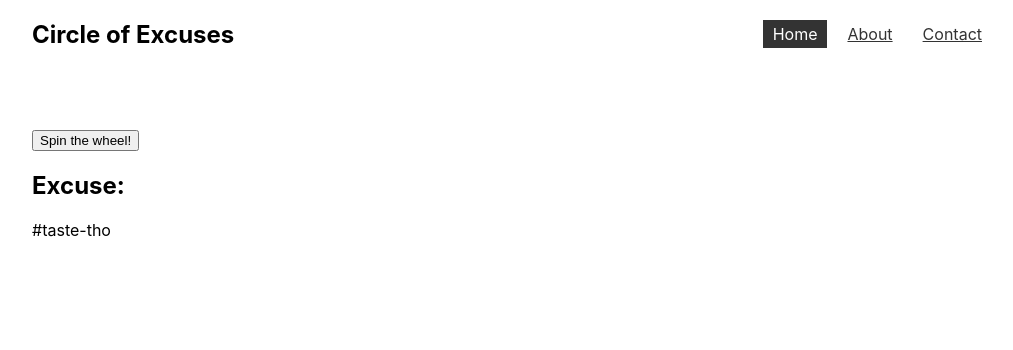
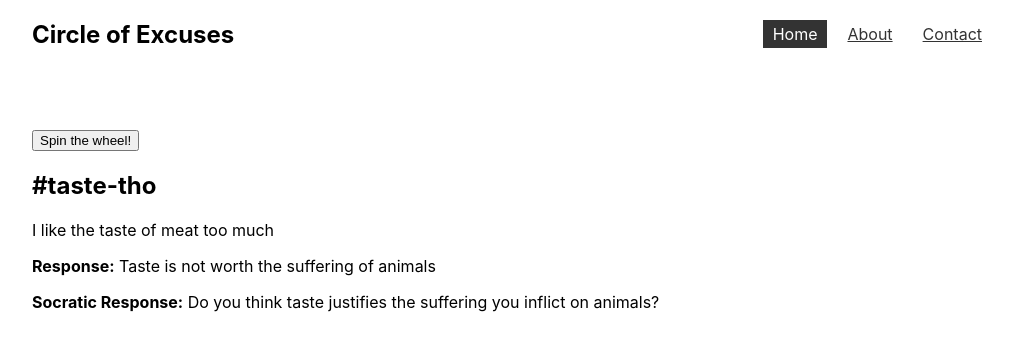
Before and after one commit to giorgiovh/circle-of-excuses, a React (Create React App) app: page / in a window 1280 px wide. Both pictures are taken after a click on the button "Spin the wheel!". Shown: the top 350 px of the page, without its empty margins (128-1141 px from the left). Built offline with nearby package versions, Linux system fonts and the light colour scheme; data requests are answered from the project's data file.

Commit message:
creates Excuse component

```diff
--- a/data/db.json
+++ b/data/db.json
@@ -5,118 +5,119 @@
       "name": "#protein-tho",
       "description": "We need to eat meat to get protein",
       "response": "You can get your protein from plants",
-      "socratic-response": "Do you think we can get protein from other sources besides animals? What are some of those sources? Since we have the option to get protein from a source that does not cause suffering and another source that causes sufferin, which option do you think we should choose?"
+      "socraticResponse": "Do you think we can get protein from other sources besides animals? What are some of those sources? Since we have the option to get protein from a source that does not cause suffering and another source that causes sufferin, which option do you think we should choose?"
     },
     {
       "id": 2,
       "name": "#lions-tho",
       "description": "Lions eat gazelles",
       "response": "Lions eat other animals for survival. We don't do it for survival",
-      "socratic-response": "Do you think lions need to eat other animals to survive? Do you think we need to eat animals to survive? Do you think we can live healthy lives without eating animals? If we don't need to eat animals to live a healthy life, why do you think we eat them? Do you think pleasure, tradition, and convenience are justify the suffering we inflict on animals? Why do you only copy that one behavior lions do? Lionesses sometimes eat their cubs when they're ill, lions kill other's cubs when they take over territory, and smell each other's ass."
+      "socraticResponse": "Do you think lions need to eat other animals to survive? Do you think we need to eat animals to survive? Do you think we can live healthy lives without eating animals? If we don't need to eat animals to live a healthy life, why do you think we eat them? Do you think pleasure, tradition, and convenience are justify the suffering we inflict on animals? Why do you only copy that one behavior lions do? Lionesses sometimes eat their cubs when they're ill, lions kill other's cubs when they take over territory, and smell each other's ass."
     },
     {
       "id": 3,
       "name": "#taste-tho",
       "description": "I like the taste of meat too much",
       "response": "Taste is not worth the suffering of animals",
-      "socratic-response": "Do you think taste justifies the suffering you inflict on animals?"
+      "socraticResponse": "Do you think taste justifies the suffering you inflict on animals?"
     },
     {
       "id": 4,
       "name": "#nature-tho",
       "description": "It's natural to eat meat",
       "response": "Appeal to nature. Just because something is natural does not mean it's moral",
-      "socratic-response": "Do you think we should base our morality on nature?"
+      "socraticResponse": "Do you think we should base our morality on nature?"
     },
     {
       "id": 5,
       "name": "#culture-tho",
       "description": "It's part of my culture",
       "response": "Just because something is part of your culture does not mean it's moral",
-      "socratic-response": "Do you think culture justifies the suffering you inflict on animals?"
+      "socraticResponse": "Do you think culture justifies the suffering you inflict on animals?"
     },
     {
       "id": 6,
       "name": "#health-tho",
       "description": "I need meat to be healthy",
       "response": "A study done by the American Dietetic Association concluded that the most healthy diet is a plant based diet. You can get all the nutrients you need from plants. A study done by the Harvard School of Public Health found that a plant based diet is associated with a 34% lower risk of death from heart disease, a 50% lower risk of death from cancer, and a 76% lower risk of death from diabetes",
-      "socratic-response": "Do you think we can live healthy lives without eating animal flesh, milk, eggs, honey, and other animal products?"
+      "socraticResponse": "Do you think we can live healthy lives without eating animal flesh, milk, eggs, honey, and other animal products?"
     },
     {
       "id": 7,
       "name": "#halal-tho",
       "description": "With halal meat, the animal doesn't feel pain",
       "response": "Halal meat is not painless. A study done in New Zealand in 2009, which used an EEG (brainwave) method, shows that slaughter without stunning causes pain (Gibson et al, 2009 ab). Also, the animal still suffers from fear and stress their whole lives before they are slaughtered. They are fully conscious when they are killed.",
-      "socratic-response": "Let's say that halal meat is painless. Do you think that just because their death is 'painless' it justifies making them suffer from fear and stress their whole lives before they are slaughtered?"
+      "socraticResponse": "Let's say that halal meat is painless. Do you think that just because their death is 'painless' it justifies making them suffer from fear and stress their whole lives before they are slaughtered?"
     },
     {
       "id": 8,
       "name": "#kosher-tho",
       "description": "With kosher meat, the animal doesn't feel pain",
       "response": "Kosher meat is not painless. The animal is still killed in the same way",
-      "socratic-response": "Let's say that kosher meat is painless. Do you think that just because their death is 'painless' it justifies making them suffer from fear and stress their whole lives before they are slaughtered?"
+      "socraticResponse": "Let's say that kosher meat is painless. Do you think that just because their death is 'painless' it justifies making them suffer from fear and stress their whole lives before they are slaughtered?"
     },
     {
       "id": 9,
       "name": "#why-dont-you-liberate-animals-tho",
+      "response": "Liberating animals is not a practical thing to do. Eating a plant based diet is.",
       "description": "Veganism is about reducing animal suffering as much as it's practically possible. Liberating animals and getting arrested is not a practical thing to do. It's not about being perfect. The only way to cause zero suffering is by killing yourself.",
-      "socratic-response": "Is that a practical thing to do?"
+      "socraticResponse": "Is that a practical thing to do?"
     },
     {
       "id": 10,
       "name": "#convenience-tho",
       "description": "It's hard to be vegan",
       "response": "It's harder for the animals to live a life full of suffering than it is for you to be vegan",
-      "socratic-response": "Who is it harder for? You or the animals in factory farms and slaughterhouses?"
+      "socraticResponse": "Who is it harder for? You or the animals in factory farms and slaughterhouses?"
     },
     {
       "id": 11,
       "name": "#history-tho",
       "description": "Humans have been eating animals for thousands of years",
       "response": "It used to be necessary for humans to survive. Now, it's not necessary anymore. We have other options. Just because humans have been doing something for a long time does not justify doing it in today's society",
-      "socratic-response": "It used to be necessary. Now, it's not. Just because humans have been doing this for thousands of years, do you think that justifies, doing it in today's society?"
+      "socraticResponse": "It used to be necessary. Now, it's not. Just because humans have been doing this for thousands of years, do you think that justifies, doing it in today's society?"
     },
     {
       "id": 12,
       "name": "#humans-are-animals-tho",
       "description": "Humans are animals too",
       "response": "We are not animals. We are human beings. We have the ability to think and reason. We have the ability to make moral decisions. We have the ability to choose not to cause suffering. We have the ability to choose not to eat animals",
-      "socratic-response": "Do you think we are animals? Do you think we have the ability to think and reason? Do you think we have the ability to make moral decisions? Do you think we have the ability to choose not to cause suffering? Do you think we have the ability to choose not to eat animals?"
+      "socraticResponse": "Do you think we are animals? Do you think we have the ability to think and reason? Do you think we have the ability to make moral decisions? Do you think we have the ability to choose not to cause suffering? Do you think we have the ability to choose not to eat animals?"
     },
     {
       "id": 13,
       "name": "#hipocrisy-tho",
       "description": "You're a hypocrite. You bought an iPhone which was made by child labor",
       "response": "Appeal to hipocrisy. Just because I did something wrong doesn't mean my point is invalid",
-      "socratic-response": "Just because I did something wrong, does that mean my point is invalid?"
+      "socraticResponse": "Just because I did something wrong, does that mean my point is invalid?"
     },
     {
       "id": 14,
       "name": "#your-activism-is-not-effective-tho",
       "description": "Your activism is not effective. You can't turn everyone vegan",
       "response": "Appeal to futilism. Just because there is not perfect solution that will solve all the problems, doesn't mean we shouldn't try to solve the problems",
-      "socratic-response": "What about you though? I'm not talking to everyone else righ now. I'm talking to you. Are you against animal abuse? Just because there is no perfect solution, do you think that means we should do nothing to solve the problem?"
+      "socraticResponse": "What about you though? I'm not talking to everyone else righ now. I'm talking to you. Are you against animal abuse? Just because there is no perfect solution, do you think that means we should do nothing to solve the problem?"
     },
     {
       "id": 15,
       "name": "#tradition-tho",
       "description": "This is an important tradition for me",
       "response": "Just because something is part of your tradition does not mean it's moral",
-      "socratic-response": "Do you think that tradition justifies the suffering you inflict on animals?"
+      "socraticResponse": "Do you think that tradition justifies the suffering you inflict on animals?"
     },
     {
       "id": 16,
       "name": "#culture-tho",
       "description": "This is an important part of my culture",
       "response": "Just because something is part of your culture does not mean it's moral",
-      "socratic-response": "Do you think that culture justifies the suffering you inflict on animals?"
+      "socraticResponse": "Do you think that culture justifies the suffering you inflict on animals?"
     },
     {
       "id": 17,
       "name": "#religion-tho",
       "description": "God put animals here for us to eat",
       "response": "Appeal to religion. Just because something is in the bible does not mean it's moral",
-      "socratic-response": "If god put animals here for us to eat, why do you think he gave them the ability to feel pain and suffer?"
+      "socraticResponse": "If god put animals here for us to eat, why do you think he gave them the ability to feel pain and suffer?"
     }
   ]
 }
--- a/src/components/Excuse.js
+++ b/src/components/Excuse.js
@@ -1,7 +1,12 @@
 import './Excuse.css';
 
-export default function Excuse() {
+export default function Excuse( { name, description, response, socraticResponse } ) {
   return (
-    <div>Excuse</div>
+    <div className='excuse'>
+      {name === "#nature-tho" ? <img alt="Paul Bashir and Frank Tufano" src={require('./../images/nature-tho.png')} /> : <h2>{name}</h2>}
+      <p>{description}</p>
+      <p><strong>Response:</strong> {response}</p>
+      <p><strong>Socratic Response:</strong> {socraticResponse}</p>
+    </div>
   )
 }
--- a/src/pages/Home.js
+++ b/src/pages/Home.js
@@ -1,33 +1,23 @@
 import { useState } from 'react'
 import useFetch from '../hooks/useFetch'
 
-// import logo from './../assets/#nature-tho.png'
+import Excuse from '../components/Excuse'
 
 export default function Home() {
   const { data: excuses, isPending, error } = useFetch('http://localhost:3000/excuses')
-  const [excuseId, setExcuseId] = useState(null)
-
-  // generate a random integer between 0 and the number of excuses)
+  const [excuse, setExcuse] = useState(null)
 
   const generateRandomExcuseId = () => {
     const randomId = Math.floor(Math.random() * excuses.length)
-    setExcuseId(randomId)
-    console.log("randomNumber", randomId);
+    setExcuse(excuses[randomId])
   }
 
   return (
     <div className='home'>
       <button onClick={() => generateRandomExcuseId()}>Spin the wheel!</button>
-      <h2>Excuse:</h2>
       {isPending && <div>Loading...</div>}
       {error && <div>{error}</div>}
-      {
-        excuses && excuseId && excuses[excuseId].name === "#nature-tho"
-        ?  <div>
-              <img alt="Paul Bashir and Frank Tufano" src={require('./../images/nature-tho.png')} />
-            </div>
-        : excuses && excuseId && <p>{excuses[excuseId].name}</p>
-      }
+      {excuses && excuse && <Excuse name={excuse.name} description={excuse.description} response={excuse.response} socraticResponse={excuse.socraticResponse}/>}
     </div>
   )
 }
```
